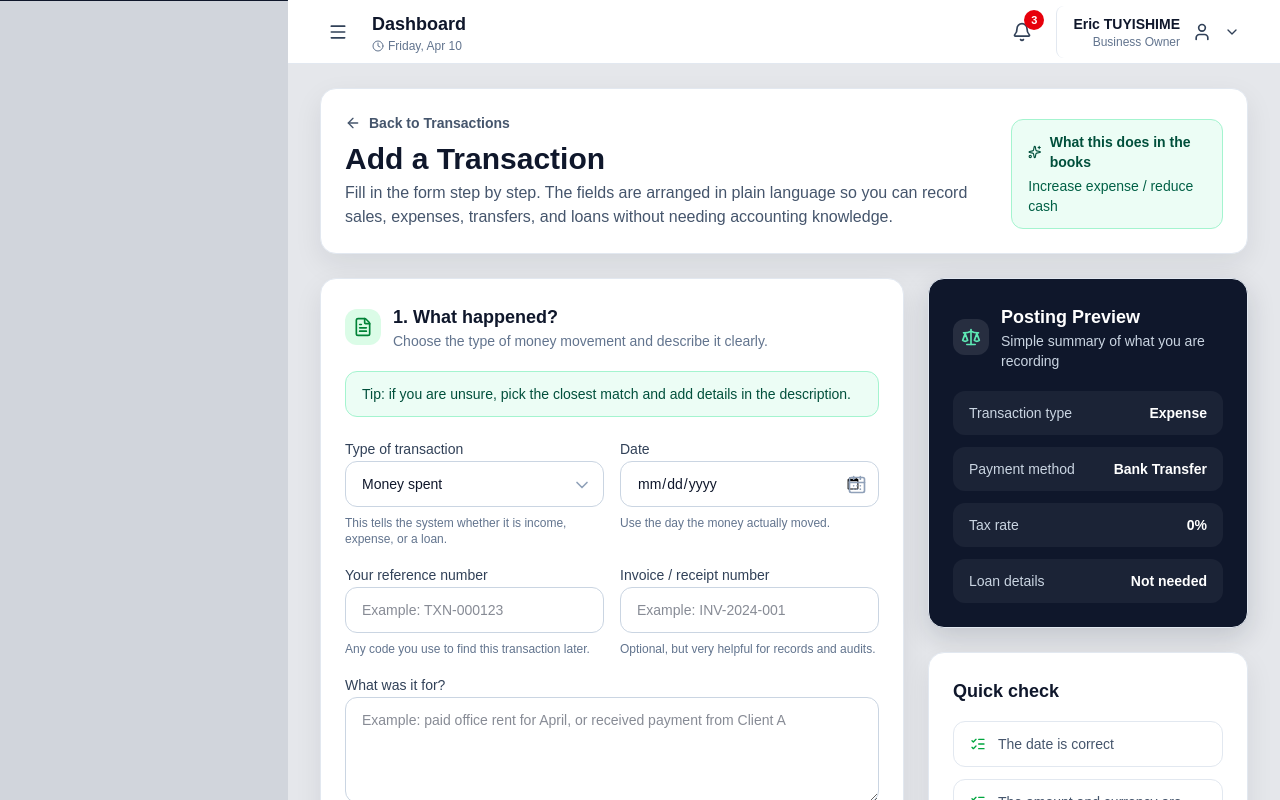
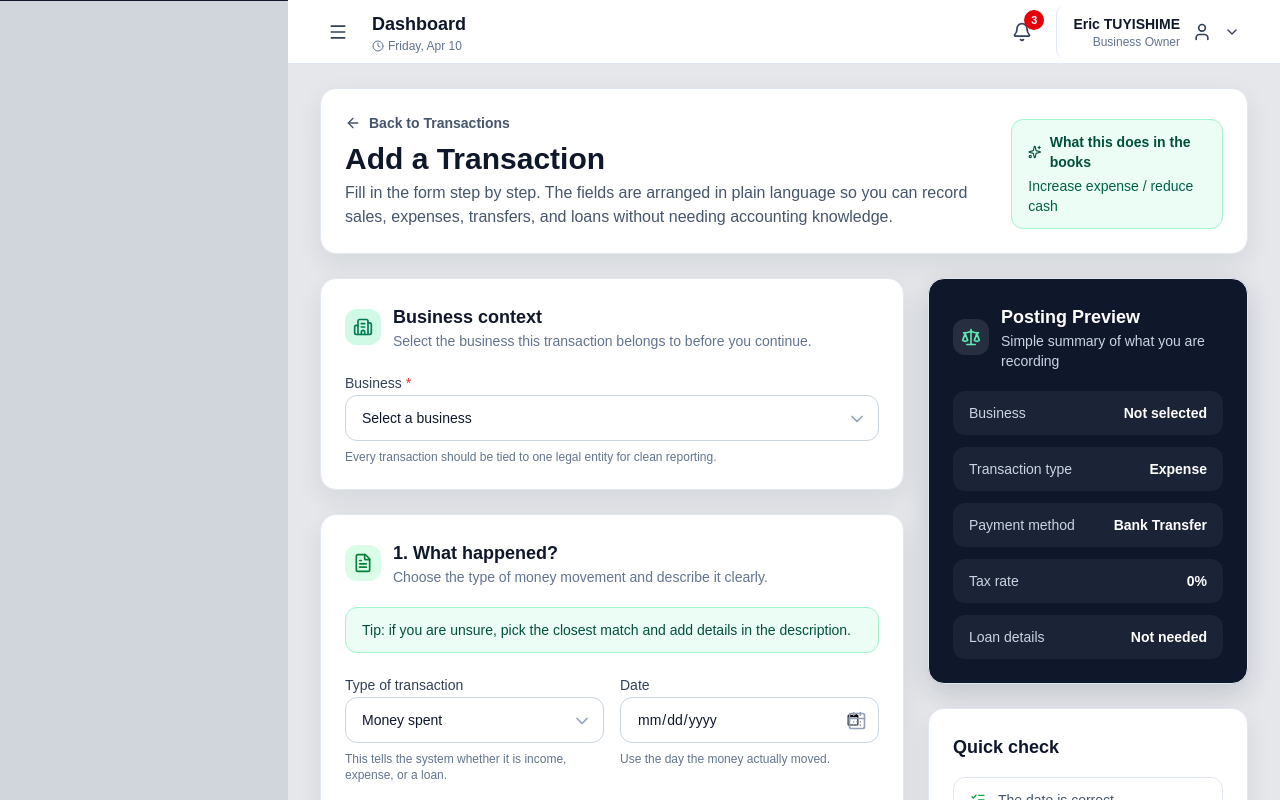
Before and after one commit to eric2003tu/Accounting, a Next.js app: page /dashboard/transactions/add in a window 1280 px wide. Built offline with nearby package versions, Linux system fonts and the light colour scheme.

Commit message:
Solved build errors

```diff
--- a/app/dashboard/expenses/add/page.tsx
+++ b/app/dashboard/expenses/add/page.tsx
@@ -9,6 +9,7 @@ import {
   ChevronDown,
   CircleDollarSign,
   CreditCard,
+  Building2,
   FileText,
   Landmark,
   ListChecks,
@@ -18,6 +19,7 @@ import {
   Store,
   Tag,
 } from 'lucide-react';
+import { adminBusinesses } from '@/app/admin/data/adminDirectoryData';
 
 const expenseCategories = [
   'Office Supplies',
@@ -46,10 +48,25 @@ const paymentMethods = [
 ];
 
 const taxRates = [0, 5, 7.5, 10, 12.5, 15, 18, 20];
+const currentOwnerId = 5;
+const ownerBusinesses = adminBusinesses.filter((business) => business.ownerId === currentOwnerId);
+
+type BusinessOption = {
+  id: string;
+  name: string;
+  legalName: string;
+};
+
+const businessOptions: BusinessOption[] = ownerBusinesses.map((business) => ({
+  id: String(business.id),
+  name: business.businessName,
+  legalName: business.legalName,
+}));
 
 export default function AddExpensePage() {
   const today = new Date().toISOString().slice(0, 10);
 
+  const [selectedBusinessId, setSelectedBusinessId] = useState('');
   const [description, setDescription] = useState('');
   const [vendor, setVendor] = useState('');
   const [amount, setAmount] = useState('');
@@ -66,6 +83,7 @@ export default function AddExpensePage() {
 
   const parsedAmount = Number.parseFloat(amount || '0');
   const parsedTaxRate = Number.parseFloat(taxRate || '0');
+  const selectedBusiness = businessOptions.find((business) => business.id === selectedBusinessId) ?? null;
 
   const { taxAmount, netAmount } = useMemo(() => {
     if (!parsedAmount || !parsedTaxRate) {
@@ -91,6 +109,31 @@ export default function AddExpensePage() {
   }, [isTaxIncluded, parsedAmount, parsedTaxRate]);
 
   const totalWithTax = isTaxIncluded === 'Yes' ? parsedAmount : parsedAmount + taxAmount;
+
+  const handleSubmit = (e: React.FormEvent) => {
+    e.preventDefault();
+    console.log({
+      businessId: selectedBusinessId,
+      businessName: selectedBusiness?.name ?? '',
+      businessLegalName: selectedBusiness?.legalName ?? '',
+      description,
+      vendor,
+      amount: parsedAmount,
+      currency,
+      category,
+      paymentMethod,
+      taxRate: parsedTaxRate,
+      date,
+      dueDate,
+      status,
+      isTaxIncluded,
+      isRecurring,
+      isReimbursable,
+      netAmount,
+      taxAmount,
+      totalWithTax,
+    });
+  };
 
   return (
     <div className="space-y-6">
@@ -125,8 +168,43 @@ export default function AddExpensePage() {
         </div>
       </div>
 
-      <form className="grid grid-cols-1 gap-6 xl:grid-cols-[minmax(0,1.35fr)_minmax(320px,0.65fr)]">
+      <form onSubmit={handleSubmit} className="grid grid-cols-1 gap-6 xl:grid-cols-[minmax(0,1.35fr)_minmax(320px,0.65fr)]">
         <div className="space-y-6">
+          <section className="rounded-2xl border border-slate-200 bg-white p-5 shadow-[0_10px_28px_rgba(15,23,42,0.08)] sm:p-6">
+            <div className="mb-5 flex items-center gap-3">
+              <div className="rounded-xl bg-green-100 p-2 text-green-700">
+                <Building2 className="h-5 w-5" />
+              </div>
+              <div>
+                <h2 className="text-lg font-semibold text-slate-900">Business context</h2>
+                <p className="text-sm text-slate-500">Select the company that this expense belongs to.</p>
+              </div>
+            </div>
+
+            <div className="grid grid-cols-1 gap-4 md:grid-cols-2">
+              <label className="space-y-2 md:col-span-2">
+                <span className="text-sm font-medium text-slate-700">Business <span className="text-red-500">*</span></span>
+                <div className="relative">
+                  <select
+                    value={selectedBusinessId}
+                    onChange={(e) => setSelectedBusinessId(e.target.value)}
+                    required
+                    className="w-full appearance-none rounded-xl border border-slate-300 bg-white px-4 py-3 pr-10 text-sm text-slate-900 outline-none transition focus:border-green-500 focus:ring-2 focus:ring-green-200"
+                  >
+                    <option value="">Select a business</option>
+                    {businessOptions.map((business) => (
+                      <option key={business.id} value={business.id}>
+                        {business.name} - {business.legalName}
+                      </option>
+                    ))}
+                  </select>
+                  <ChevronDown className="pointer-events-none absolute right-3 top-3.5 h-5 w-5 text-slate-400" />
+                </div>
+                <p className="text-xs text-slate-500">This keeps the expense tied to the correct legal entity and reports.</p>
+              </label>
+            </div>
+          </section>
+
           <section className="rounded-2xl border border-slate-200 bg-white p-5 shadow-[0_10px_28px_rgba(15,23,42,0.08)] sm:p-6">
             <div className="mb-5 flex items-center gap-3">
               <div className="rounded-xl bg-green-100 p-2 text-green-700">
@@ -376,6 +454,12 @@ export default function AddExpensePage() {
 
             <div className="mt-5 space-y-3 text-sm">
               <div className="flex items-center justify-between rounded-xl bg-white/5 px-4 py-3">
+                <span className="text-slate-300">Business</span>
+                <span className="max-w-[160px] truncate font-semibold text-white">
+                  {selectedBusiness?.name || 'Not selected'}
+                </span>
+              </div>
+              <div className="flex items-center justify-between rounded-xl bg-white/5 px-4 py-3">
                 <span className="text-slate-300">Category</span>
                 <span className="font-semibold text-white">{category}</span>
               </div>
--- a/app/dashboard/income/add/page.tsx
+++ b/app/dashboard/income/add/page.tsx
@@ -9,6 +9,7 @@ import {
   ChevronDown,
   CircleDollarSign,
   CreditCard,
+  Building2,
   FileText,
   Landmark,
   ListChecks,
@@ -19,6 +20,7 @@ import {
   Tag,
   TrendingUp,
 } from 'lucide-react';
+import { adminBusinesses } from '@/app/admin/data/adminDirectoryData';
 
 const incomeCategories = [
   'Service Income',
@@ -45,11 +47,26 @@ const paymentMethods = [
 ];
 
 const taxRates = [0, 5, 7.5, 10, 12.5, 15, 18, 20];
+const currentOwnerId = 5;
+const ownerBusinesses = adminBusinesses.filter((business) => business.ownerId === currentOwnerId);
+
+type BusinessOption = {
+  id: string;
+  name: string;
+  legalName: string;
+};
+
+const businessOptions: BusinessOption[] = ownerBusinesses.map((business) => ({
+  id: String(business.id),
+  name: business.businessName,
+  legalName: business.legalName,
+}));
 
 export default function AddIncomePage() {
   const today = new Date().toISOString().slice(0, 10);
 
   // Form state
+  const [selectedBusinessId, setSelectedBusinessId] = useState('');
   const [incomeSource, setIncomeSource] = useState('');
   const [clientName, setClientName] = useState('');
   const [invoiceNo, setInvoiceNo] = useState('');
@@ -70,6 +87,7 @@ export default function AddIncomePage() {
 
   const parsedAmount = Number.parseFloat(amount || '0');
   const parsedTaxRate = Number.parseFloat(taxRate || '0');
+  const selectedBusiness = businessOptions.find((business) => business.id === selectedBusinessId) ?? null;
 
   const { taxAmount, netAmount } = useMemo(() => {
     if (!parsedAmount || !parsedTaxRate) {
@@ -100,6 +118,9 @@ export default function AddIncomePage() {
     e.preventDefault();
     // Handle form submission
     console.log({
+      businessId: selectedBusinessId,
+      businessName: selectedBusiness?.name ?? '',
+      businessLegalName: selectedBusiness?.legalName ?? '',
       incomeSource,
       clientName,
       invoiceNo,
@@ -148,6 +169,40 @@ export default function AddIncomePage() {
 
       {/* Main Form */}
       <form onSubmit={handleSubmit} className="space-y-6">
+        {/* Business Context */}
+        <div className="rounded-2xl border border-slate-200 bg-white p-6 shadow-[0_10px_28px_rgba(15,23,42,0.08)]">
+          <div className="mb-6 flex items-center gap-2">
+            <Building2 className="h-5 w-5 text-green-700" />
+            <h2 className="text-lg font-semibold text-slate-900">Business context</h2>
+          </div>
+
+          <div className="grid gap-5 sm:grid-cols-2">
+            <div className="sm:col-span-2">
+              <label htmlFor="businessId" className="mb-2 block text-sm font-medium text-slate-700">
+                Which business is this for? <span className="text-red-500">*</span>
+              </label>
+              <div className="relative">
+                <select
+                  id="businessId"
+                  value={selectedBusinessId}
+                  onChange={(e) => setSelectedBusinessId(e.target.value)}
+                  required
+                  className="w-full appearance-none rounded-lg border border-slate-300 bg-white px-4 py-3 pr-10 text-slate-900 outline-none transition focus:border-green-600 focus:ring-2 focus:ring-green-200"
+                >
+                  <option value="">Select a business</option>
+                  {businessOptions.map((business) => (
+                    <option key={business.id} value={business.id}>
+                      {business.name} - {business.legalName}
+                    </option>
+                  ))}
+                </select>
+                <ChevronDown className="pointer-events-none absolute right-3 top-1/2 h-4 w-4 -translate-y-1/2 text-slate-500" />
+              </div>
+              <p className="mt-2 text-xs text-slate-500">Choose the legal entity that should receive this income entry.</p>
+            </div>
+          </div>
+        </div>
+
         {/* Income Details Section */}
         <div className="rounded-2xl border border-slate-200 bg-white p-6 shadow-[0_10px_28px_rgba(15,23,42,0.08)]">
           <div className="mb-6 flex items-center gap-2">
--- a/app/dashboard/transactions/add/page.tsx
+++ b/app/dashboard/transactions/add/page.tsx
@@ -20,6 +20,7 @@ import {
   BadgeInfo,
   Plus,
 } from 'lucide-react';
+import { adminBusinesses } from '@/app/admin/data/adminDirectoryData';
 
 const transactionKinds = [
   { value: 'income', label: 'Money received' },
@@ -59,6 +60,21 @@ const accountCategories = [
 
 const taxRates = [0, 5, 7.5, 10, 12.5, 15, 18, 20];
 
+const currentOwnerId = 5;
+const ownerBusinesses = adminBusinesses.filter((business) => business.ownerId === currentOwnerId);
+
+type BusinessOption = {
+  id: string;
+  name: string;
+  legalName: string;
+};
+
+const businessOptions: BusinessOption[] = ownerBusinesses.map((business) => ({
+  id: String(business.id),
+  name: business.businessName,
+  legalName: business.legalName,
+}));
+
 const ledgerImpactMap: Record<string, string> = {
   income: 'Increase revenue / cash / receivables',
   expense: 'Increase expense / reduce cash',
@@ -69,9 +85,12 @@ const ledgerImpactMap: Record<string, string> = {
 };
 
 export default function AddTransactionPage() {
+  const [selectedBusinessId, setSelectedBusinessId] = useState('');
   const [transactionKind, setTransactionKind] = useState('expense');
   const [paymentMethod, setPaymentMethod] = useState('Bank Transfer');
   const [taxRate, setTaxRate] = useState('0');
+
+  const selectedBusiness = businessOptions.find((business) => business.id === selectedBusinessId) ?? null;
 
   const shouldShowLoanTerms = transactionKind === 'loan_given' || transactionKind === 'loan_received';
 
@@ -79,6 +98,18 @@ export default function AddTransactionPage() {
     () => ledgerImpactMap[transactionKind] || 'Captured in the general ledger',
     [transactionKind]
   );
+
+  const handleSubmit = (e: React.FormEvent) => {
+    e.preventDefault();
+    console.log({
+      businessId: selectedBusinessId,
+      businessName: selectedBusiness?.name ?? '',
+      businessLegalName: selectedBusiness?.legalName ?? '',
+      transactionKind,
+      paymentMethod,
+      taxRate,
+    });
+  };
 
   return (
     <div className="space-y-6">
@@ -109,8 +140,43 @@ export default function AddTransactionPage() {
         </div>
       </div>
 
-      <form className="grid grid-cols-1 gap-6 xl:grid-cols-[minmax(0,1.35fr)_minmax(320px,0.65fr)]">
+      <form onSubmit={handleSubmit} className="grid grid-cols-1 gap-6 xl:grid-cols-[minmax(0,1.35fr)_minmax(320px,0.65fr)]">
         <div className="space-y-6">
+          <section className="rounded-2xl border border-slate-200 bg-white p-5 shadow-[0_10px_28px_rgba(15,23,42,0.08)] sm:p-6">
+            <div className="mb-5 flex items-center gap-3">
+              <div className="rounded-xl bg-emerald-100 p-2 text-emerald-700">
+                <Building2 className="h-5 w-5" />
+              </div>
+              <div>
+                <h2 className="text-lg font-semibold text-slate-900">Business context</h2>
+                <p className="text-sm text-slate-500">Select the business this transaction belongs to before you continue.</p>
+              </div>
+            </div>
+
+            <div className="grid grid-cols-1 gap-4 md:grid-cols-2">
+              <label className="space-y-2 md:col-span-2">
+                <span className="text-sm font-medium text-slate-700">Business <span className="text-red-500">*</span></span>
+                <div className="relative">
+                  <select
+                    value={selectedBusinessId}
+                    onChange={(e) => setSelectedBusinessId(e.target.value)}
+                    required
+                    className="w-full appearance-none rounded-xl border border-slate-300 bg-white px-4 py-3 pr-10 text-sm text-slate-900 outline-none transition focus:border-green-500 focus:ring-2 focus:ring-green-200"
+                  >
+                    <option value="">Select a business</option>
+                    {businessOptions.map((business) => (
+                      <option key={business.id} value={business.id}>
+                        {business.name} - {business.legalName}
+                      </option>
+                    ))}
+                  </select>
+                  <ChevronDown className="pointer-events-none absolute right-3 top-3.5 h-5 w-5 text-slate-400" />
+                </div>
+                <p className="text-xs text-slate-500">Every transaction should be tied to one legal entity for clean reporting.</p>
+              </label>
+            </div>
+          </section>
+
           <section className="rounded-2xl border border-slate-200 bg-white p-5 shadow-[0_10px_28px_rgba(15,23,42,0.08)] sm:p-6">
             <div className="mb-5 flex items-center gap-3">
               <div className="rounded-xl bg-green-100 p-2 text-green-700">
@@ -501,6 +567,12 @@ export default function AddTransactionPage() {
 
             <div className="mt-5 space-y-3 text-sm">
               <div className="flex items-center justify-between rounded-xl bg-white/5 px-4 py-3">
+                <span className="text-slate-300">Business</span>
+                <span className="max-w-[160px] truncate font-semibold text-white">
+                  {selectedBusiness?.name || 'Not selected'}
+                </span>
+              </div>
+              <div className="flex items-center justify-between rounded-xl bg-white/5 px-4 py-3">
                 <span className="text-slate-300">Transaction type</span>
                 <span className="font-semibold text-white capitalize">{transactionKind.replace('_', ' ')}</span>
               </div>
```
